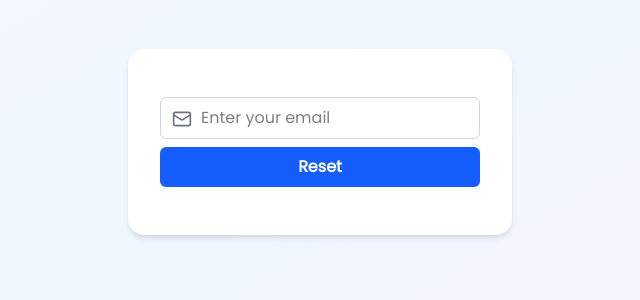
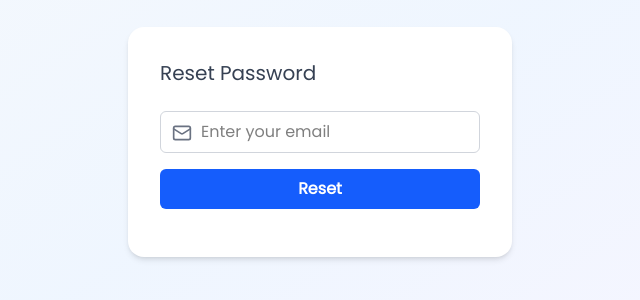
Before and after one commit to skidev101/JSYK, a React (Vite) app in the folder frontend/: page /reset-password in a window 1280 px wide. Shown: the part 258-558 px from the top of the page, without its empty margins (320-960 px from the left). Built offline with nearby package versions, Linux system fonts and the light colour scheme; no server answers.

Commit message:
modified forgot pwd page

```diff
--- a/frontend/src/features/auth/components/ForgotPassword/ForgotPassword.tsx
+++ b/frontend/src/features/auth/components/ForgotPassword/ForgotPassword.tsx
@@ -26,7 +26,8 @@ const ForgotPassword = () => {
   return (
     <div className="flex items-center justify-center min-h-screen px-2 sm:px-4 bg-gradient-to-br from-slate-50 via-blue-50 to-purple-50 relative overflow-hidden">
       <div className="bg-white p-6 sm:p-8 rounded-2xl shadow-md w-full max-w-sm">
-        <form onSubmit={handleSubmit} className="space-y-4 max-w-sm mx-auto">
+        <h1 className="text-xl mb-6 text-gray-700">Reset Password</h1>
+        <form onSubmit={handleSubmit} className="space-y-4 max-w-sm mx-auto mt-2">
           <div className="my-4">
             {/* <label htmlFor="email" className="block text-gray-700 py-1">
               Email
@@ -55,7 +56,7 @@ const ForgotPassword = () => {
                 loading
                   ? "bg-blue-300 cursor-not-allowed"
                   : "bg-blue-600 hover:bg-blue-700"
-              } text-white font-bold py-2 my-2 cursor-pointer rounded-md focus:outline-none focus:ring-2 focus:ring-blue-500 transition duration-200`}
+              } text-white font-bold py-2 my-4 cursor-pointer rounded-md focus:outline-none focus:ring-2 focus:ring-blue-500 transition duration-200`}
             >
               {loading ? (
                 <Loader2 size={18} className="animate-spin" />
--- a/frontend/src/features/auth/components/LoginForm/LoginForm.tsx
+++ b/frontend/src/features/auth/components/LoginForm/LoginForm.tsx
@@ -182,12 +182,13 @@ const Login = () => {
               <p className="text-red-500 text-sm mt-1">{errors.password}</p>
             )}
           </div>
-
-          <button className="text-sm text-blue-600 mt-2 outline-0 hover:underline">
-
+          <div className="flex justify-end mb-4">
+            <button
+            onClick={() => navigate("/reset-password")}
+            className="text-sm text-blue-600 outline-0 hover:underline">
               Forgot Password?
-
-          </button>
+            </button>
+          </div>
 
           <button
             type="submit"
```
